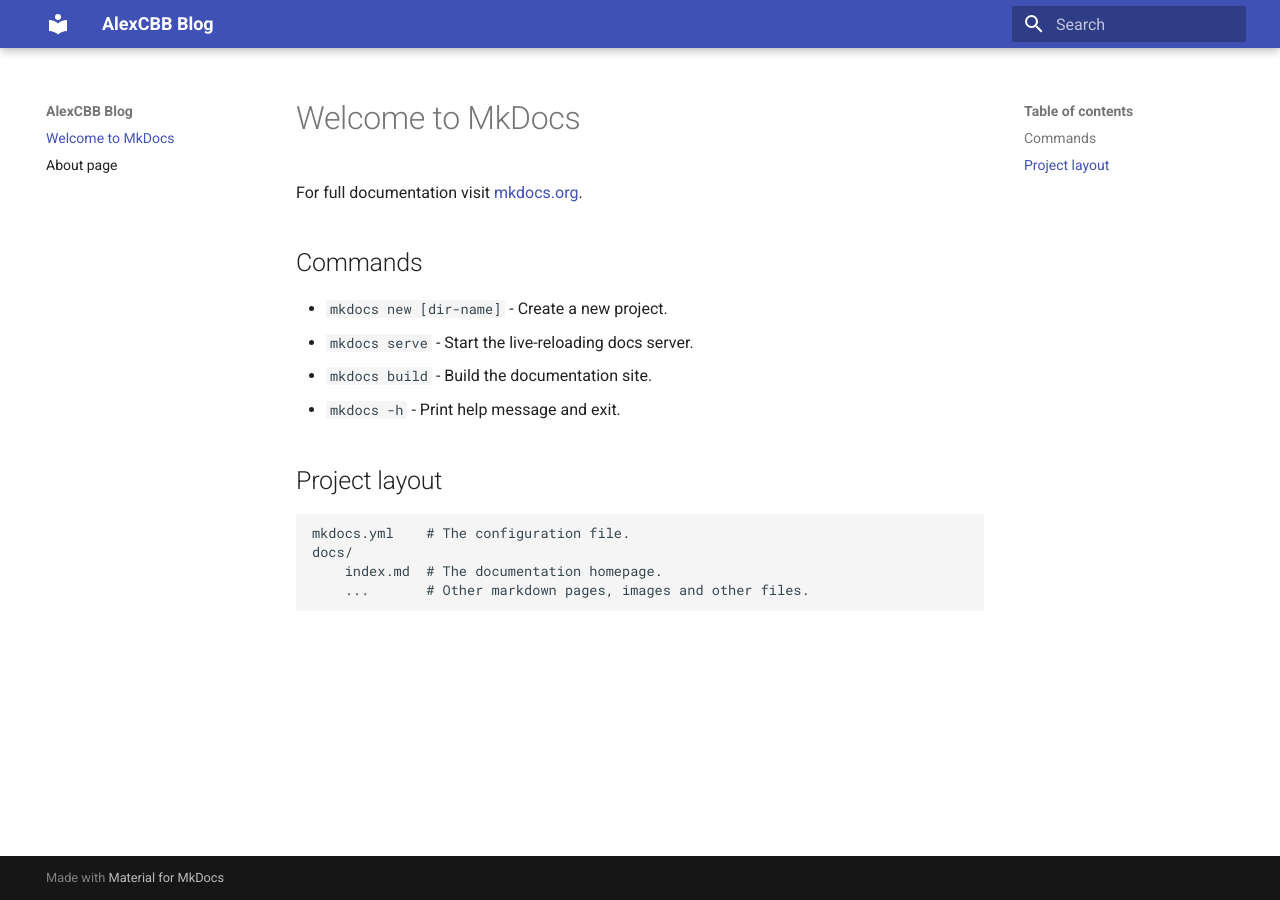
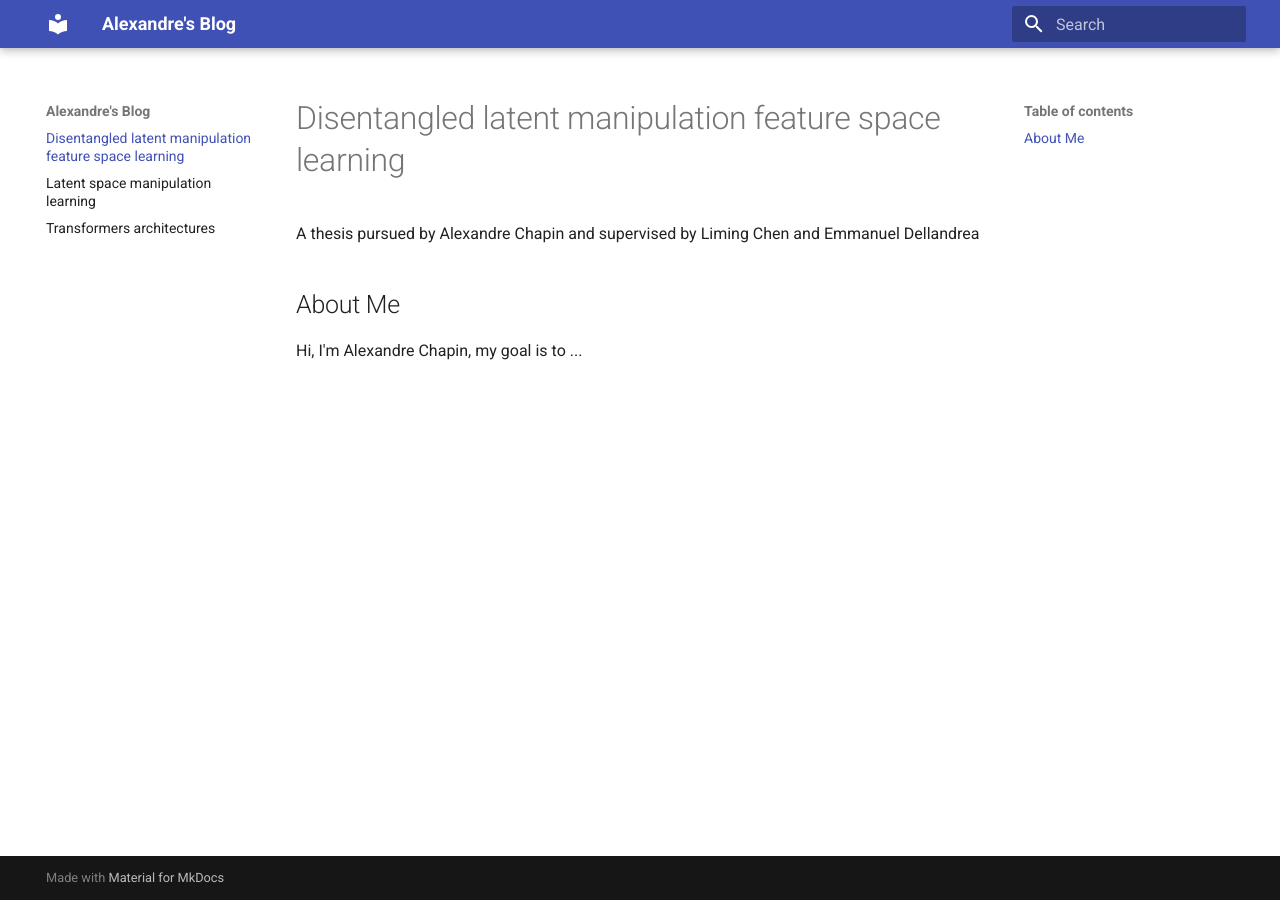
Before and after one commit to alexcbb/old_alexcbb.github.io, an MkDocs documentation site: the page built from docs/index.md, in a window 1280 px wide. Built offline with MkDocs 1.6.1 and Material for MkDocs 9.7.7, drawn with Linux system fonts in a browser that asks for light colours.

Commit message:
Change pages

```diff
--- a/docs/about.md
+++ /dev/null
@@ -1 +0,0 @@
-# About page
--- a/docs/index.md
+++ b/docs/index.md
@@ -1,17 +1,5 @@
-# Welcome to MkDocs
+# Disentangled latent manipulation feature space learning
+A thesis pursued by Alexandre Chapin and supervised by Liming Chen and Emmanuel Dellandrea
 
-For full documentation visit [mkdocs.org](https://www.mkdocs.org).
-
-## Commands
-
-* `mkdocs new [dir-name]` - Create a new project.
-* `mkdocs serve` - Start the live-reloading docs server.
-* `mkdocs build` - Build the documentation site.
-* `mkdocs -h` - Print help message and exit.
-
-## Project layout
-
-    mkdocs.yml    # The configuration file.
-    docs/
-        index.md  # The documentation homepage.
-        ...       # Other markdown pages, images and other files.
+## About Me
+Hi, I'm Alexandre Chapin, my goal is to ...
--- /dev/null
+++ b/docs/latent_space.md
@@ -0,0 +1,5 @@
+# Latent space manipulation learning
+
+## World Models
+
+## Dream to Control : Learning Behaviors by Latent Imagination
--- /dev/null
+++ b/docs/transformers.md
@@ -0,0 +1,3 @@
+# Transformers architectures
+
+# What are Transformers ?
--- a/mkdocs.yml
+++ b/mkdocs.yml
@@ -1,3 +1,3 @@
-site_name: AlexCBB Blog
+site_name: Alexandre's Blog
 theme:
     name: material
```
